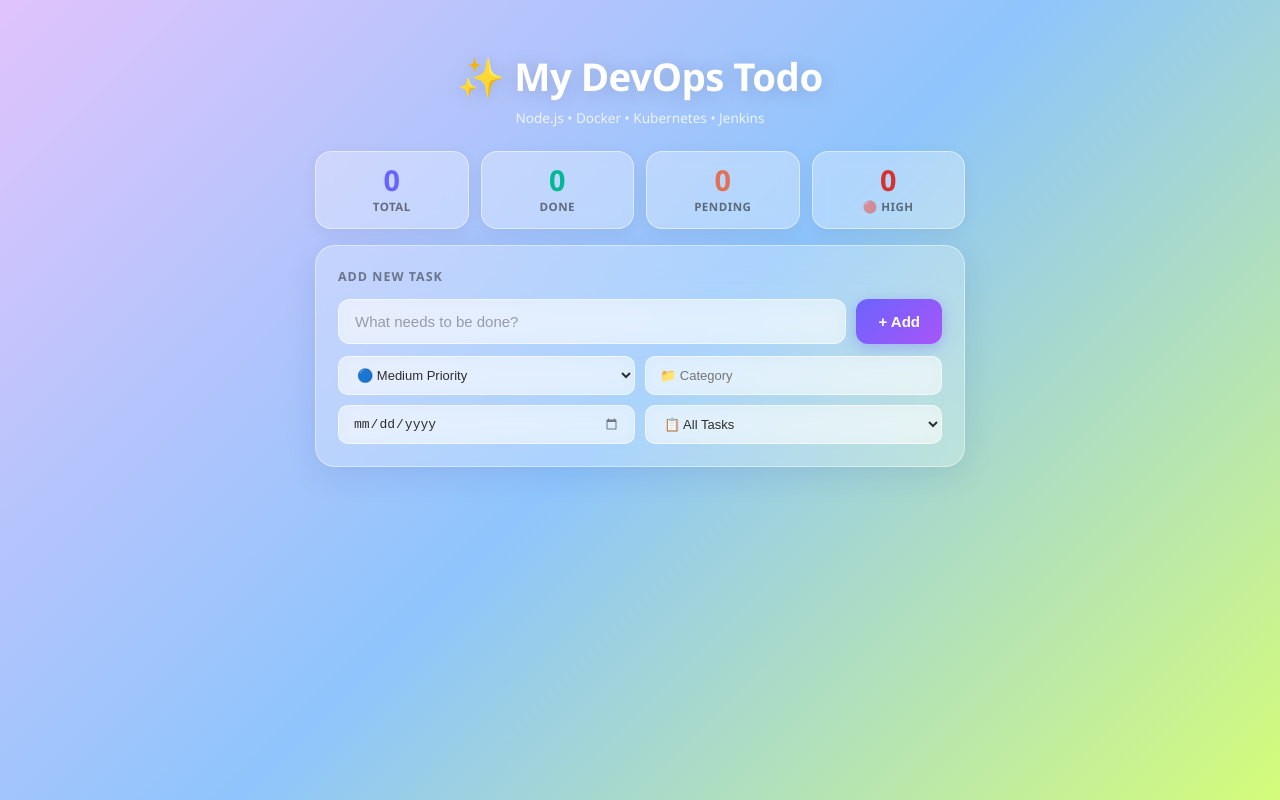
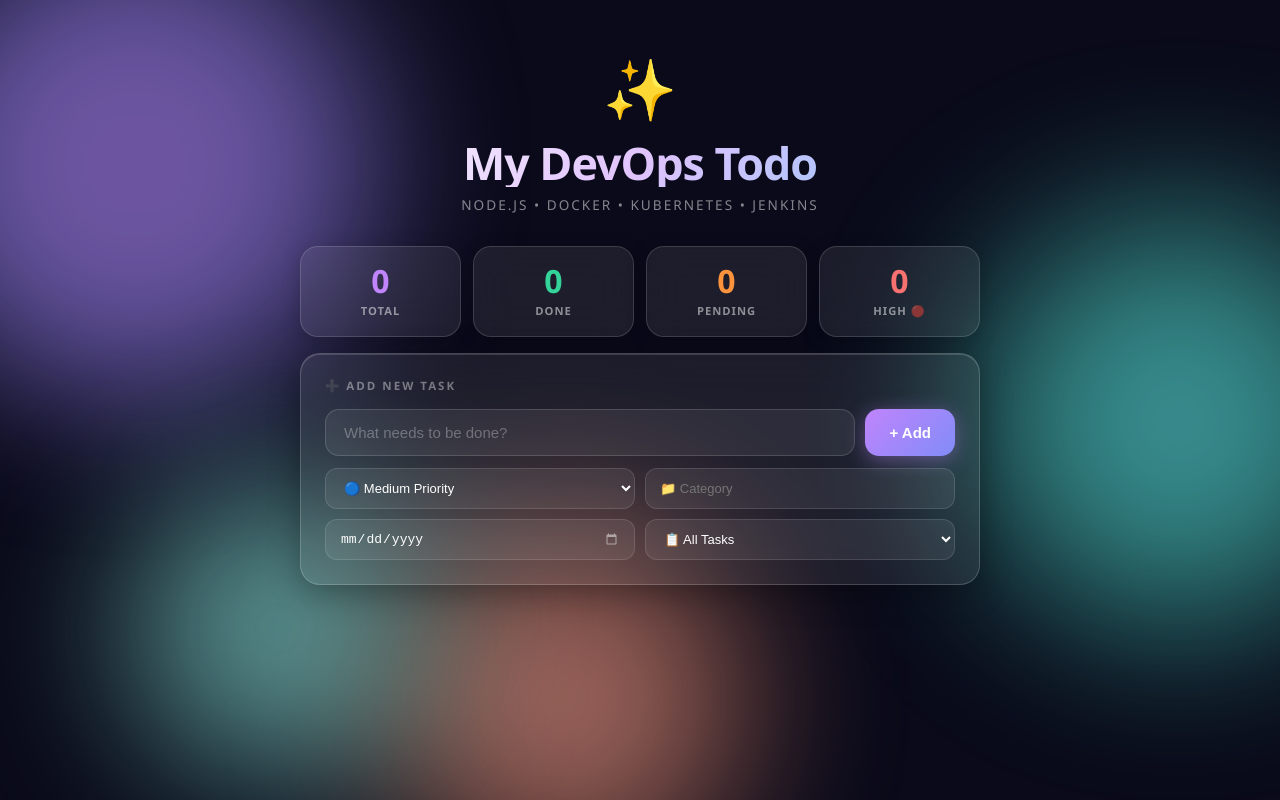
Before and after one commit to piyushwork45-tech/k8s-todo-app, a website: page public/index.html in a window 1280 px wide. Drawn offline with Linux system fonts and the light colour scheme; no server answers.

Commit message:
changed the full UI and improvment

```diff
--- a/public/index.html
+++ b/public/index.html
@@ -8,46 +8,115 @@
 
   body {
     min-height: 100vh;
-    background: linear-gradient(135deg, #e0c3fc 0%, #8ec5fc 50%, #d4fc79 100%);
+    background: #0a0a1a;
     font-family: 'Segoe UI', Arial, sans-serif;
-    padding: 20px;
+    padding: 30px 20px;
     color: #2d2d2d;
+    overflow-x: hidden;
+    position: relative;
+  }
+
+  /* Animated background blobs */
+  .blob {
+    position: fixed;
+    border-radius: 50%;
+    filter: blur(80px);
+    opacity: 0.6;
+    animation: blobFloat 8s ease-in-out infinite;
+    z-index: 0;
+    pointer-events: none;
+  }
+
+  .blob1 {
+    width: 500px; height: 500px;
+    background: radial-gradient(circle, #c084fc, #818cf8);
+    top: -100px; left: -100px;
+    animation-delay: 0s;
+  }
+
+  .blob2 {
+    width: 400px; height: 400px;
+    background: radial-gradient(circle, #67e8f9, #34d399);
+    top: 30%; right: -80px;
+    animation-delay: 2s;
+  }
+
+  .blob3 {
+    width: 350px; height: 350px;
+    background: radial-gradient(circle, #fda4af, #fb923c);
+    bottom: -80px; left: 30%;
+    animation-delay: 4s;
+  }
+
+  .blob4 {
+    width: 300px; height: 300px;
+    background: radial-gradient(circle, #a5f3fc, #6ee7b7);
+    top: 60%; left: 10%;
+    animation-delay: 1s;
+  }
+
+  @keyframes blobFloat {
+    0%, 100% { transform: translate(0, 0) scale(1); }
+    33% { transform: translate(20px, -20px) scale(1.05); }
+    66% { transform: translate(-15px, 15px) scale(0.95); }
   }
 
   .container {
-    max-width: 650px;
+    max-width: 680px;
     margin: 0 auto;
+    position: relative;
+    z-index: 1;
   }
 
+  /* Header */
   .header {
     text-align: center;
-    padding: 30px 0 24px;
+    padding: 20px 0 32px;
+  }
+
+  .header-icon {
+    font-size: 3.5rem;
+    display: block;
+    margin-bottom: 12px;
+    animation: iconPulse 3s ease-in-out infinite;
+  }
+
+  @keyframes iconPulse {
+    0%, 100% { transform: scale(1); }
+    50% { transform: scale(1.08); }
   }
 
   .header h1 {
-    font-size: 2.4rem;
-    font-weight: 800;
-    color: #fff;
-    text-shadow: 0 2px 20px rgba(0,0,0,0.15);
-    margin-bottom: 6px;
-    letter-spacing: -0.5px;
+    font-size: 2.8rem;
+    font-weight: 900;
+    background: linear-gradient(135deg, #ffffff, #e0c3fc, #8ec5fc);
+    -webkit-background-clip: text;
+    -webkit-text-fill-color: transparent;
+    background-clip: text;
+    letter-spacing: -1px;
+    line-height: 1.1;
+    margin-bottom: 8px;
   }
 
   .header p {
-    color: rgba(255,255,255,0.8);
+    color: rgba(255,255,255,0.5);
     font-size: 0.85rem;
     font-weight: 500;
+    letter-spacing: 2px;
+    text-transform: uppercase;
   }
 
+  /* Glass mixin */
   .glass {
-    background: rgba(255,255,255,0.25);
-    backdrop-filter: blur(20px);
-    -webkit-backdrop-filter: blur(20px);
-    border: 1px solid rgba(255,255,255,0.45);
+    background: rgba(255,255,255,0.08);
+    backdrop-filter: blur(24px);
+    -webkit-backdrop-filter: blur(24px);
+    border: 1px solid rgba(255,255,255,0.18);
     border-radius: 20px;
-    box-shadow: 0 8px 32px rgba(31,38,135,0.1);
+    box-shadow: 0 8px 32px rgba(0,0,0,0.3), inset 0 1px 0 rgba(255,255,255,0.15);
   }
 
+  /* Stats */
   .stats-row {
     display: grid;
     grid-template-columns: repeat(4, 1fr);
@@ -56,47 +125,51 @@
   }
 
   .stat-card {
-    padding: 14px 10px;
+    padding: 18px 10px;
     text-align: center;
-    border-radius: 16px;
-    background: rgba(255,255,255,0.3);
-    backdrop-filter: blur(10px);
-    border: 1px solid rgba(255,255,255,0.5);
-    box-shadow: 0 4px 16px rgba(0,0,0,0.06);
+    border-radius: 18px;
+    background: rgba(255,255,255,0.08);
+    backdrop-filter: blur(20px);
+    border: 1px solid rgba(255,255,255,0.15);
+    box-shadow: 0 4px 20px rgba(0,0,0,0.2);
+    transition: transform 0.2s;
   }
 
+  .stat-card:hover { transform: translateY(-3px); }
+
   .stat-card .num {
-    font-size: 1.8rem;
-    font-weight: 800;
+    font-size: 2rem;
+    font-weight: 900;
     line-height: 1;
-    margin-bottom: 4px;
+    margin-bottom: 6px;
   }
 
   .stat-card .label {
-    font-size: 0.72rem;
-    color: rgba(0,0,0,0.5);
+    font-size: 0.7rem;
+    color: rgba(255,255,255,0.5);
     font-weight: 600;
     text-transform: uppercase;
-    letter-spacing: 0.5px;
+    letter-spacing: 1px;
   }
 
-  .stat-card.total .num { color: #6c63ff; }
-  .stat-card.done .num { color: #00b894; }
-  .stat-card.pending .num { color: #e17055; }
-  .stat-card.high .num { color: #d63031; }
+  .stat-card.total .num { color: #c084fc; }
+  .stat-card.done .num { color: #34d399; }
+  .stat-card.pending .num { color: #fb923c; }
+  .stat-card.high .num { color: #f87171; }
 
+  /* Add section */
   .add-section {
-    padding: 22px;
+    padding: 24px;
     margin-bottom: 16px;
   }
 
   .section-title {
-    font-size: 0.78rem;
+    font-size: 0.72rem;
     font-weight: 700;
-    color: rgba(0,0,0,0.45);
+    color: rgba(255,255,255,0.4);
     text-transform: uppercase;
-    letter-spacing: 1px;
-    margin-bottom: 14px;
+    letter-spacing: 2px;
+    margin-bottom: 16px;
   }
 
   .task-input-row {
@@ -107,42 +180,41 @@
 
   .task-input-row input {
     flex: 1;
-    padding: 13px 16px;
-    border-radius: 12px;
-    border: 1.5px solid rgba(255,255,255,0.6);
-    background: rgba(255,255,255,0.5);
+    padding: 14px 18px;
+    border-radius: 14px;
+    border: 1.5px solid rgba(255,255,255,0.15);
+    background: rgba(255,255,255,0.07);
     font-size: 15px;
-    color: #2d2d2d;
+    color: white;
     outline: none;
     transition: all 0.2s;
-    backdrop-filter: blur(10px);
   }
 
   .task-input-row input:focus {
-    border-color: #6c63ff;
-    background: rgba(255,255,255,0.7);
-    box-shadow: 0 0 0 3px rgba(108,99,255,0.15);
+    border-color: #c084fc;
+    background: rgba(192,132,252,0.1);
+    box-shadow: 0 0 0 3px rgba(192,132,252,0.15);
   }
 
-  .task-input-row input::placeholder { color: rgba(0,0,0,0.35); }
+  .task-input-row input::placeholder { color: rgba(255,255,255,0.3); }
 
   .add-btn {
-    padding: 13px 22px;
-    border-radius: 12px;
+    padding: 14px 24px;
+    border-radius: 14px;
     border: none;
-    background: linear-gradient(135deg, #6c63ff, #a855f7);
+    background: linear-gradient(135deg, #c084fc, #818cf8);
     color: white;
     font-size: 15px;
     font-weight: 700;
     cursor: pointer;
     transition: all 0.25s;
-    box-shadow: 0 4px 15px rgba(108,99,255,0.35);
+    box-shadow: 0 4px 20px rgba(192,132,252,0.4);
     white-space: nowrap;
   }
 
   .add-btn:hover {
     transform: translateY(-2px);
-    box-shadow: 0 6px 20px rgba(108,99,255,0.5);
+    box-shadow: 0 6px 25px rgba(192,132,252,0.6);
   }
 
   .meta-grid {
@@ -154,55 +226,27 @@
   .meta-grid select,
   .meta-grid input[type="text"],
   .meta-grid input[type="date"] {
-    padding: 10px 14px;
-    border-radius: 10px;
-    border: 1.5px solid rgba(255,255,255,0.6);
-    background: rgba(255,255,255,0.5);
+    padding: 11px 14px;
+    border-radius: 12px;
+    border: 1.5px solid rgba(255,255,255,0.12);
+    background: rgba(255,255,255,0.07);
     font-size: 13px;
-    color: #2d2d2d;
+    color: white;
     outline: none;
     transition: all 0.2s;
-    backdrop-filter: blur(10px);
     width: 100%;
   }
 
   .meta-grid select:focus,
   .meta-grid input:focus {
-    border-color: #6c63ff;
-    background: rgba(255,255,255,0.7);
+    border-color: #c084fc;
+    background: rgba(192,132,252,0.1);
   }
 
-  .meta-grid select option { background: white; color: #2d2d2d; }
+  .meta-grid select option { background: #1a1a2e; color: white; }
+  input[type="date"]::-webkit-calendar-picker-indicator { filter: invert(1); opacity: 0.5; }
 
-  input[type="date"]::-webkit-calendar-picker-indicator { opacity: 0.5; }
-
-  .filter-section {
-    display: flex;
-    gap: 8px;
-    margin-bottom: 14px;
-    flex-wrap: wrap;
-  }
-
-  .filter-btn {
-    padding: 7px 16px;
-    border-radius: 20px;
-    border: 1.5px solid rgba(255,255,255,0.5);
-    background: rgba(255,255,255,0.25);
-    backdrop-filter: blur(10px);
-    color: rgba(0,0,0,0.6);
-    font-size: 13px;
-    font-weight: 600;
-    cursor: pointer;
-    transition: all 0.2s;
-  }
-
-  .filter-btn.active, .filter-btn:hover {
-    background: rgba(255,255,255,0.6);
-    border-color: rgba(108,99,255,0.4);
-    color: #6c63ff;
-    box-shadow: 0 2px 10px rgba(108,99,255,0.15);
-  }
-
+  /* Todo cards */
   .todos-list {
     display: flex;
     flex-direction: column;
@@ -210,48 +254,51 @@
   }
 
   .todo-card {
-    padding: 16px 18px;
+    padding: 18px 20px;
     display: flex;
     align-items: center;
-    gap: 14px;
+    gap: 16px;
     border-left: 4px solid transparent;
     transition: all 0.25s;
     animation: fadeIn 0.3s ease;
-    cursor: default;
   }
 
   @keyframes fadeIn {
-    from { opacity: 0; transform: translateY(-6px); }
+    from { opacity: 0; transform: translateY(-8px); }
     to { opacity: 1; transform: translateY(0); }
   }
 
-  .todo-card:hover { transform: translateX(3px); }
+  .todo-card:hover {
+    transform: translateX(4px);
+    background: rgba(255,255,255,0.12) !important;
+  }
 
-  .todo-card.priority-high { border-left-color: #d63031; }
-  .todo-card.priority-medium { border-left-color: #6c63ff; }
-  .todo-card.priority-low { border-left-color: #00b894; }
-  .todo-card.done { opacity: 0.55; }
+  .todo-card.priority-high { border-left-color: #f87171; }
+  .todo-card.priority-medium { border-left-color: #818cf8; }
+  .todo-card.priority-low { border-left-color: #34d399; }
+  .todo-card.done { opacity: 0.45; }
 
   .checkbox {
-    width: 26px;
-    height: 26px;
+    width: 28px;
+    height: 28px;
     border-radius: 50%;
-    border: 2px solid rgba(0,0,0,0.2);
-    background: rgba(255,255,255,0.5);
+    border: 2px solid rgba(255,255,255,0.25);
+    background: rgba(255,255,255,0.05);
     cursor: pointer;
     display: flex;
     align-items: center;
     justify-content: center;
     font-size: 14px;
+    font-weight: 700;
+    color: white;
     transition: all 0.2s;
     flex-shrink: 0;
   }
 
   .checkbox.checked {
-    background: linear-gradient(135deg, #00b894, #00cec9);
+    background: linear-gradient(135deg, #34d399, #06b6d4);
     border-color: transparent;
-    box-shadow: 0 2px 10px rgba(0,184,148,0.4);
-    color: white;
+    box-shadow: 0 2px 12px rgba(52,211,153,0.5);
   }
 
   .todo-content { flex: 1; min-width: 0; }
@@ -259,21 +306,20 @@
   .todo-text {
     font-size: 15px;
     font-weight: 600;
-    color: #2d2d2d;
-    margin-bottom: 6px;
+    color: rgba(255,255,255,0.9);
+    margin-bottom: 7px;
     word-break: break-word;
   }
 
   .todo-card.done .todo-text {
     text-decoration: line-through;
-    color: rgba(0,0,0,0.35);
+    color: rgba(255,255,255,0.3);
   }
 
   .todo-meta {
     display: flex;
     gap: 6px;
     flex-wrap: wrap;
-    align-items: center;
   }
 
   .badge {
@@ -281,23 +327,22 @@
     border-radius: 20px;
     font-size: 11px;
     font-weight: 700;
-    letter-spacing: 0.3px;
   }
 
-  .badge.high { background: rgba(214,48,49,0.12); color: #d63031; }
-  .badge.medium { background: rgba(108,99,255,0.12); color: #6c63ff; }
-  .badge.low { background: rgba(0,184,148,0.12); color: #00b894; }
-  .badge.category { background: rgba(168,85,247,0.12); color: #a855f7; }
-  .badge.due { background: rgba(253,203,110,0.2); color: #e17055; }
-  .badge.overdue { background: rgba(214,48,49,0.15); color: #d63031; }
+  .badge.high { background: rgba(248,113,113,0.2); color: #f87171; border: 1px solid rgba(248,113,113,0.3); }
+  .badge.medium { background: rgba(129,140,248,0.2); color: #818cf8; border: 1px solid rgba(129,140,248,0.3); }
+  .badge.low { background: rgba(52,211,153,0.2); color: #34d399; border: 1px solid rgba(52,211,153,0.3); }
+  .badge.category { background: rgba(192,132,252,0.2); color: #c084fc; border: 1px solid rgba(192,132,252,0.3); }
+  .badge.due { background: rgba(251,146,60,0.2); color: #fb923c; border: 1px solid rgba(251,146,60,0.3); }
+  .badge.overdue { background: rgba(248,113,113,0.2); color: #f87171; border: 1px solid rgba(248,113,113,0.3); }
 
   .delete-btn {
-    width: 32px;
-    height: 32px;
-    border-radius: 8px;
-    border: 1.5px solid rgba(214,48,49,0.2);
-    background: rgba(214,48,49,0.08);
-    color: #d63031;
+    width: 34px;
+    height: 34px;
+    border-radius: 10px;
+    border: 1px solid rgba(248,113,113,0.25);
+    background: rgba(248,113,113,0.1);
+    color: #f87171;
     font-size: 15px;
     cursor: pointer;
     display: flex;
@@ -308,25 +353,33 @@
   }
 
   .delete-btn:hover {
-    background: rgba(214,48,49,0.18);
+    background: rgba(248,113,113,0.25);
     transform: scale(1.1);
   }
 
   .empty {
     text-align: center;
-    padding: 50px 0;
-    color: rgba(0,0,0,0.35);
+    padding: 60px 0;
+    color: rgba(255,255,255,0.3);
   }
 
-  .empty span { font-size: 3rem; display: block; margin-bottom: 10px; }
+  .empty span { font-size: 4rem; display: block; margin-bottom: 12px; }
   .empty p { font-size: 1rem; font-weight: 500; }
 </style>
 </head>
 <body>
+
+<!-- Animated background blobs -->
+<div class="blob blob1"></div>
+<div class="blob blob2"></div>
+<div class="blob blob3"></div>
+<div class="blob blob4"></div>
+
 <div class="container">
 
   <div class="header">
-    <h1>✨ My DevOps Todo</h1>
+    <span class="header-icon">✨</span>
+    <h1>My DevOps Todo</h1>
     <p>Node.js • Docker • Kubernetes • Jenkins</p>
   </div>
 
@@ -345,12 +398,12 @@
     </div>
     <div class="stat-card high">
       <div class="num" id="highCount">0</div>
-      <div class="label">🔴 High</div>
+      <div class="label">High 🔴</div>
     </div>
   </div>
 
   <div class="glass add-section">
-    <div class="section-title">Add New Task</div>
+    <div class="section-title">➕ Add New Task</div>
     <div class="task-input-row">
       <input type="text" id="todoInput" placeholder="What needs to be done?">
       <button class="add-btn" onclick="addTodo()">+ Add</button>
@@ -365,8 +418,8 @@
       <input type="date" id="dueDateInput">
       <select id="filterSelect" onchange="renderTodos()">
         <option value="all">📋 All Tasks</option>
-        <option value="pending">⏳ Pending</option>
-        <option value="done">✅ Done</option>
+        <option value="pending">⏳ Pending Only</option>
+        <option value="done">✅ Done Only</option>
         <option value="high">🔴 High Priority</option>
       </select>
     </div>
@@ -410,7 +463,7 @@ function renderTodos() {
   const list = document.getElementById('todoList');
 
   if (todos.length === 0) {
-    list.innerHTML = '<div class="glass empty"><span>🎯</span><p>No tasks here! Add one above.</p></div>';
+    list.innerHTML = '<div class="glass empty"><span>🎯</span><p>No tasks yet! Add one above.</p></div>';
     return;
   }
 
```
